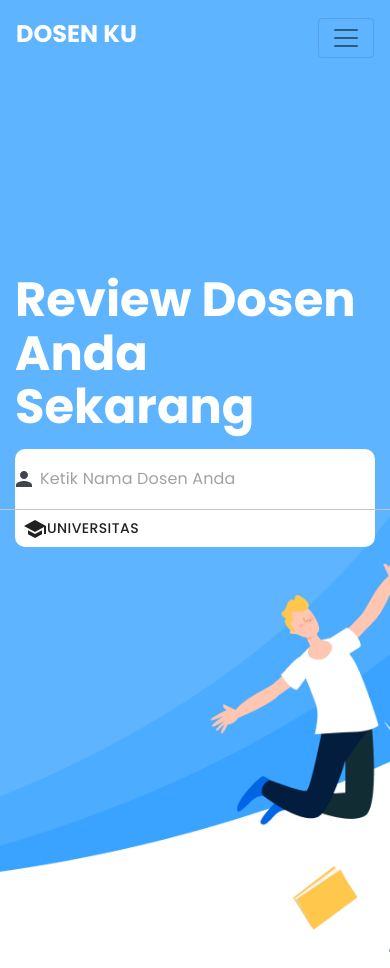
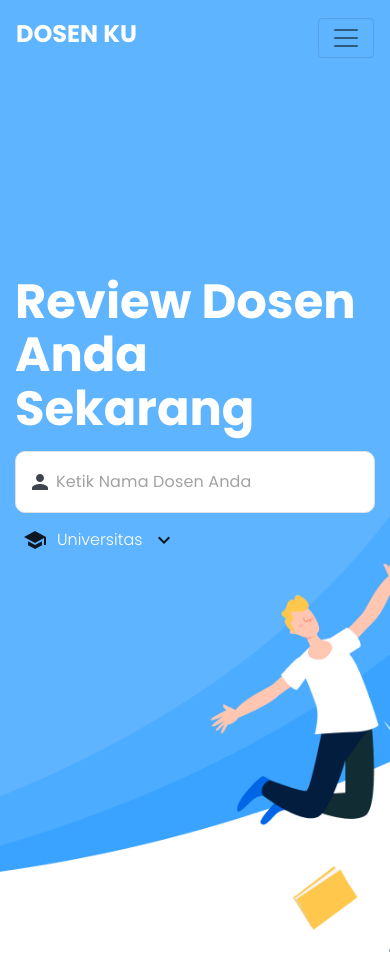
Before and after one commit to Harus-Bisa/frontendv2, a React (Create React App) app in the folder hb-v2/: page / in a window 390 px wide. Shown: the top 968 px of the page. Built offline with nearby package versions, Linux system fonts and the light colour scheme.

Commit message:
mobile search box

```diff
--- a/hb-v2/src/components/NavigationBar/NavigationBar.js
+++ b/hb-v2/src/components/NavigationBar/NavigationBar.js
@@ -80,7 +80,7 @@ function NavigationBar(props){
             {props.loggedIn && props.name && !showSearchBox &&
               <UncontrolledDropdown nav inNavbar>
                 <DropdownToggle nav caret>
-                  Hello, {props.name}!
+                  Hi, {props.name}
                 </DropdownToggle>
                 <DropdownMenu right>
                   <DropdownItem>
@@ -135,18 +135,6 @@ function NavigationBar(props){
         {
           props.isMobile &&
           <Nav navbar className="navbar-width">
-            {props.loggedIn && props.name && !showSearchBox &&
-              <UncontrolledDropdown nav inNavbar>
-                <DropdownToggle nav caret>
-                  Hello, {props.name}!
-                </DropdownToggle>
-                <DropdownMenu right>
-                  <DropdownItem>
-                    <NavLink id="logoff" onClick={logout}>Log Out</NavLink>
-                  </DropdownItem>
-                </DropdownMenu>
-              </UncontrolledDropdown>
-            }
             {showSearchBox &&
               <NavItem style={{width:'inherit'}}>
                 <SearchBox
@@ -154,6 +142,7 @@ function NavigationBar(props){
                     setIsOpen(false)
                     setShowSearchBox(false)
                   }}
+                  showSchool={true}
                 />
               </NavItem>
             }
@@ -165,6 +154,16 @@ function NavigationBar(props){
                 </NavLink>
               </ButtonBase>
             </NavItem>
+            }
+            {props.loggedIn && props.name && !showSearchBox &&
+              <React.Fragment>
+                <NavItem>
+                  <NavLink className="navbar-full-width" style={{color:"black"}}>Hi, {props.name}</NavLink>
+                </NavItem>
+                <NavItem>
+                  <NavLink id="logoff" onClick={logout} className="navbar-full-width" style={{color:"black", backgroundColor:"#F1F1F1"}}>Log Out</NavLink>
+                </NavItem>
+              </React.Fragment>
             }
             {(!props.loggedIn && !showSearchBox) &&
             <React.Fragment>
--- a/hb-v2/src/components/SearchBox/SearchBox.js
+++ b/hb-v2/src/components/SearchBox/SearchBox.js
@@ -6,14 +6,14 @@ import { connect } from "react-redux";
 import Feedback from "../Feedback/Feedback";
 import RevieweeSearch from "./RevieweeSearch";
 import { Button } from "@material-ui/core";
-import { Search, School } from "@material-ui/icons";
+import { Search, School, KeyboardArrowDown } from "@material-ui/icons";
 import "../../css/searchBox.css";
 import UniversitySearch from "./UniversitySearch";
 
 function SearchBox(props){
     const [reviewee, setReviewee] = React.useState("");
     const [school, setSchool] = React.useState("");
-    const [showSchool, setShowSchool] = React.useState(false);
+    const [showSchool, setShowSchool] = React.useState(props.showSchool);
     let history = useHistory()
 
     const find = async (event) =>{
@@ -45,21 +45,25 @@ function SearchBox(props){
     if(props.isMobile){
         return(
             <div>
-            <div className="search-box">
+                <div className="search-box border">
                     <form onSubmit={find}>
-                    <div className="row">
+                        <div className="row no-gutters">
                             <div className="col-12 search-input-wrapper">
                                 <RevieweeSearch reviewee={reviewee} setReviewee={setReviewee} setSchool={setSchool}/>
                             </div>
                             {showSchool && <div className="col-12 search-input-wrapper">
                                 <UniversitySearch school={school} setSchool={setSchool}/>
                             </div>}
-                        {!showSchool && <div className="col-12">
-                            <Button onClick={() => setShowSchool(true)}><School/>Universitas</Button>
-                        </div>}
                         </div>
                     </form>
                 </div>
+                {!showSchool &&
+                <div style={{marginTop:"-0.5rem"}}>
+                    <Button onClick={() => setShowSchool(true)} className="button">
+                        <School style={{marginRight:"10px"}}/><span style={{color:'white', fontWeight:"300"}}>Universitas</span><KeyboardArrowDown style={{marginLeft:'10px'}}/>
+                    </Button>
+                </div>
+                }
             </div>
         )
     }
@@ -103,7 +107,8 @@ SearchBox.propTypes={
 SearchBox.defaultProps={
     reviewees: [],
     findReviewees: () => {},
-    type: "normal"
+    type: "normal",
+    showSchool:false
 }
 function mapStateToProps(state){
     return{
--- a/hb-v2/src/css/index.css
+++ b/hb-v2/src/css/index.css
@@ -314,10 +314,12 @@ label{
   .navbar-full-width{
     margin-right: -1.5rem;
     margin-left: -1.5rem;
+    padding: 0.75rem 0;
   }
   .nav-link{
     text-align: center;
     font-size: 18px;
+    font-weight: 500;
   }
   .navbar-nav{
     text-align: center;
--- a/hb-v2/src/css/searchBox.css
+++ b/hb-v2/src/css/searchBox.css
@@ -67,7 +67,7 @@
     border-right-color: #C4C4C4 !important;
   }
   .search-box .search-input-wrapper{
-    border-bottom: 1px solid #c4c4c4;
+    /* border-bottom: 1px solid #c4c4c4; */
   }
 }
 
```
Lines whose indentation alone changed are shown as unchanged.
